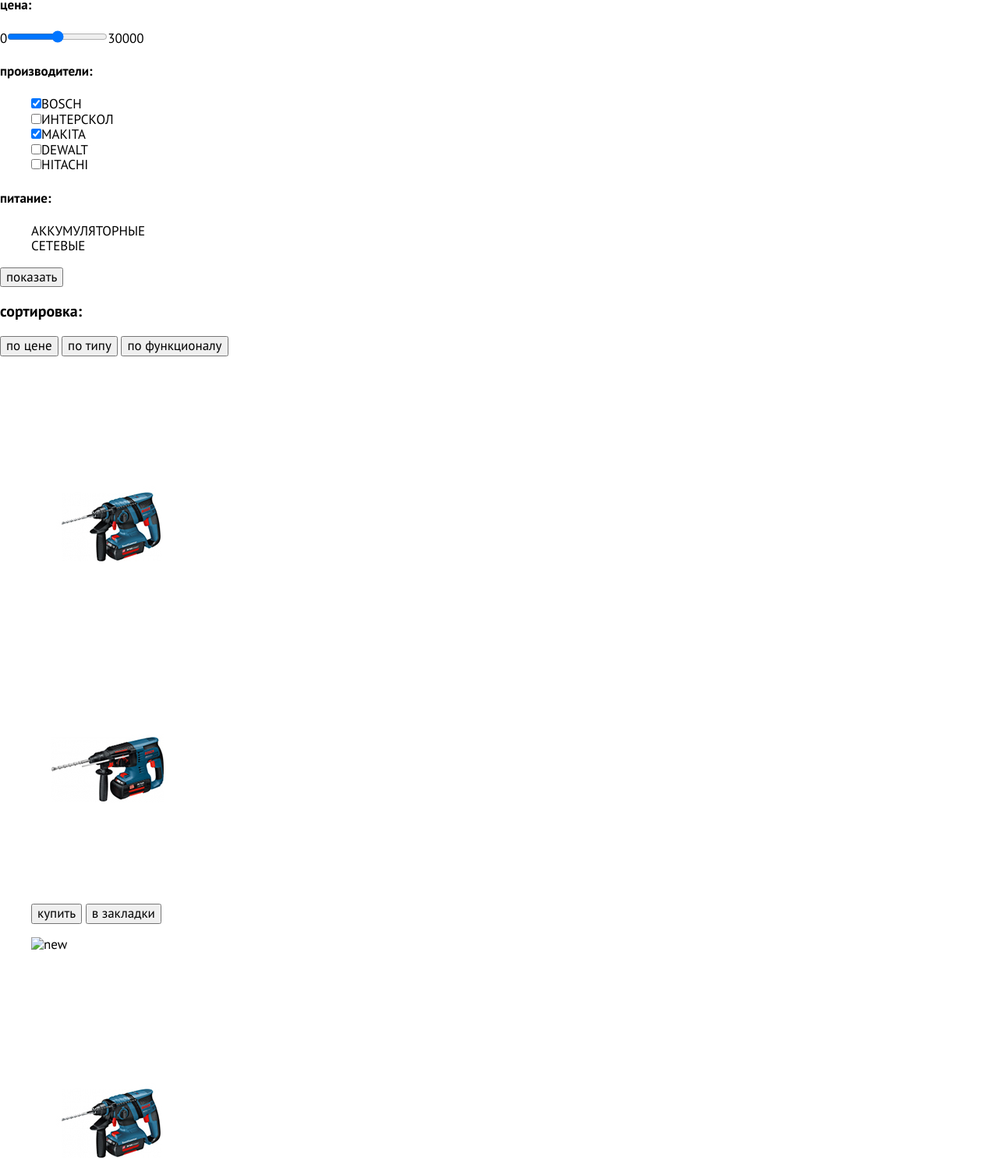
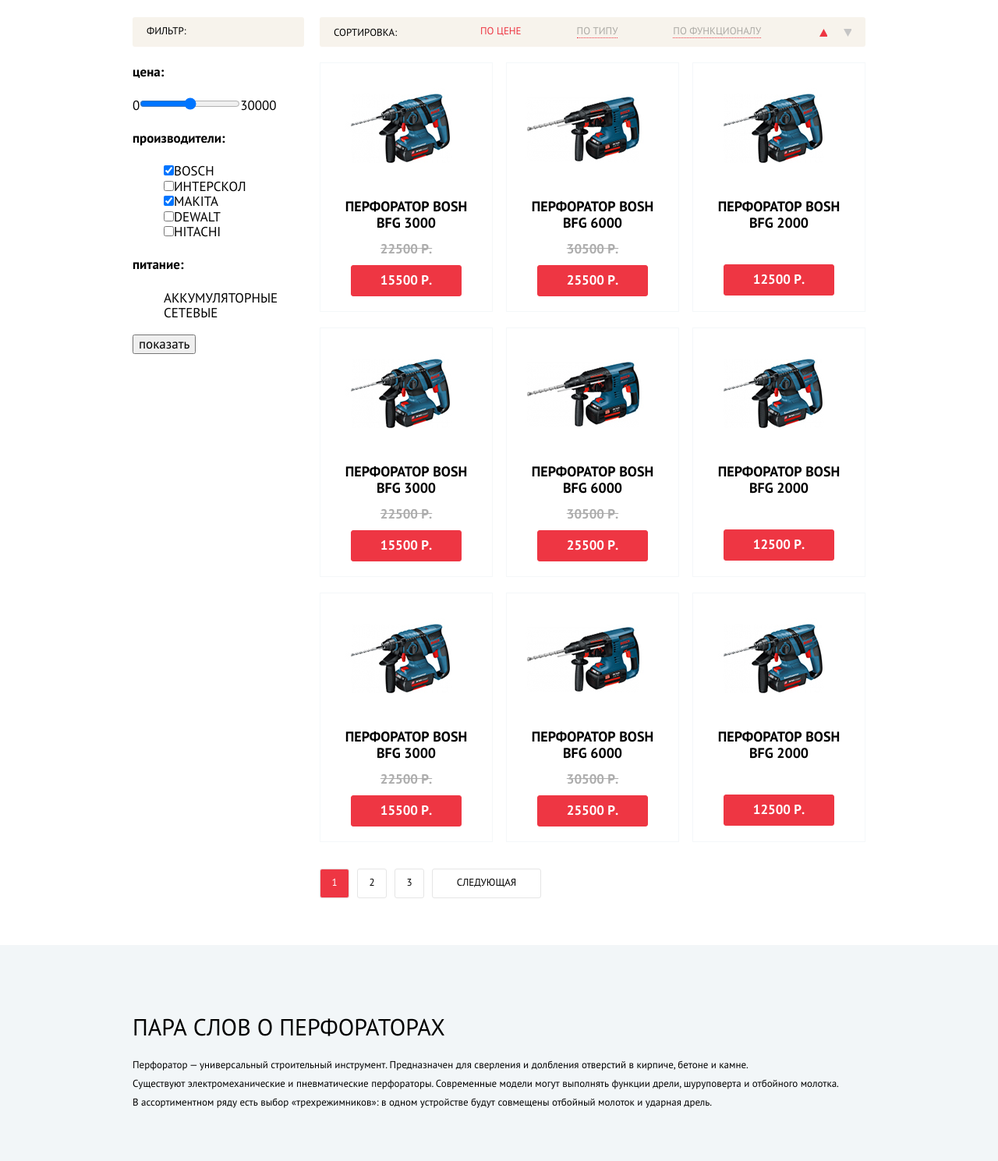
Before and after one commit to KAE2020/1336843-technomart-27, a plain HTML site: page catalog.html in a window 1280 px wide. Shown: the part 494-1983 px from the top of the page at 78% size. Drawn offline with Linux system fonts and the light colour scheme; a web font is replaced by a local one.

Commit message:
Исправление ошибок №5

```diff
--- a/catalog.html
+++ b/catalog.html
@@ -59,11 +59,18 @@
     </nav>
   </header>
   <main>
+    <div class="wrapper">
       <h1 class="visually-hidden">Каталог</h1>
-    <a href="index.html">На главную</a>
-    <a href="catalog.html">каталог</a>
-    <a href="#">инструмент</a>
-    <h2>ПЕРФОРАТОРЫ</h2>
+      <ul class="breadcrumbs wrapper">
+        <li><a class="icon-home" href="index.html"></a></li>
+        <li><a href="catalog.html">каталог</a></li>
+        <li><a href="#">инструмент</a></li>
+        <li><a href="#">перфораторы</a></li>
+      </ul>
+
+      <h2 class="title-h2 title-h2-catalog">ПЕРФОРАТОРЫ</h2>
+      <div class="filter-catalog">
+        <section class="filter-control">
           <form action="https://echo/htmlacademy.ru" oninput="priceoutput.value=pricecount.value" method="post">
             <div>
               <h3>фильтр:</h3>
@@ -93,103 +100,115 @@
             </ul>
             <input type="submit" value="показать">
           </form>
-    <div>
+        </section>
+        <section class="sorting">
+          <div class="sorting-toggle">
             <h3>сортировка:</h3>
-      <button type="submit">по цене</button>
-      <button type="submit">по типу</button>
-      <button type="submit">по функционалу</button>
+            <ul class="sorting-toggle-link">
+              <li><a class="active-link" href="#">по цене</a></li>
+              <li><a href="#">по типу</a></li>
+              <li><a href="#">по функционалу</a></li>
+            </ul>
+            <a class="triangle triangle-up" href="#"></a>
+            <a class="triangle triangle-down" href="#"></a>
+
           </div>
-    <ul>
-      <li><a href="#">
-          <h3>Перфоратор BOSH BFG 3000</h3>
-          <p><del>22500 Р.</del></p>
-          <span>15500 Р.</span>
-          <p><img src="img/Perforator_1.jpg" alt="Перфоратор BOSH BFG 3000"></p>
+          <ul class="sorting-toggle-result">
+            <li>
+              <a href="#">
+                <img src="img/perforator_1.jpg" alt="Перфоратор BOSH BFG 3000">
+                <h3>Перфоратор BOSH<br> BFG 3000</h3>
+                <del class="disqualify">22500 Р.</del>
+                <div class="actual-price">15500 Р.</div>
               </a>
             </li>
 
             <li><a href="#">
-          <h3>Перфоратор BOSH BFG 6000</h3>
-          <p><del>30500 Р.</del></p>
-          <span>25500 Р.</span>
-          <p><img src="img/Perforator_2.jpg" alt="Перфоратор BOSH BFG 6000"></p>
+                <img src="img/perforator_2.jpg" alt="Перфоратор BOSH BFG 6000">
+                <h3>Перфоратор BOSH<br> BFG 6000</h3>
+                <del class="disqualify">30500 Р.</del>
+                <div class="actual-price">25500 Р.</div>
               </a>
             </li>
 
             <li><a href="#">
-          <h3>Перфоратор BOSH BFG 2000</h3>
-          <span>12500 Р.</span>
+                <img src="img/perforator_1.jpg" alt="Перфоратор BOSH BFG 2000">
+                <h3>Перфоратор BOSH<br> BFG 2000</h3>
+                <div class="actual-price">12500 Р.</div>
               </a>
-
-        <div><button type="button">купить</button>
-          <button type="button">в закладки</button></div>
-        <p><img src="img/new flag.png" alt="new"></p>
             </li>
 
             <li>
               <a href="#">
-          <h3>Перфоратор BOSH BFG 3000</h3>
-          <p><del>22500 Р.</del></p>
-          <span>15500 Р.</span>
-          <p><img src="img/Perforator_1.jpg" alt="Перфоратор BOSH BFG 3000"></p>
+                <img src="img/perforator_1.jpg" alt="Перфоратор BOSH BFG 3000">
+                <h3>Перфоратор BOSH<br> BFG 3000</h3>
+                <del class="disqualify">22500 Р.</del>
+                <div class="actual-price">15500 Р.</div>
               </a>
             </li>
 
             <li><a href="#">
-          <h3>Перфоратор BOSH BFG 6000</h3>
-          <p><del>30500 Р.</del></p>
-          <span>25500 Р.</span>
-          <p><img src="img/Perforator_2.jpg" alt="Перфоратор BOSH BFG 6000">
-            <img src="img/new flag.png"></p>
+                <img src="img/perforator_2.jpg" alt="Перфоратор BOSH BFG 6000">
+                <h3>Перфоратор BOSH<br> BFG 6000</h3>
+                <del class="disqualify">30500 Р.</del>
+                <div class="actual-price">25500 Р.</div>
               </a>
             </li>
 
             <li><a href="#">
-          <h3>Перфоратор BOSH BFG 2000</h3>
-          <span>12500 Р.</span>
-          <p><img src="img/Perforator_1.jpg" alt="Перфоратор BOSH BFG 2000"></p>
+                <img src="img/perforator_1.jpg" alt="Перфоратор BOSH BFG 2000">
+                <h3>Перфоратор BOSH<br> BFG 2000</h3>
+                <div class="actual-price">12500 Р.</div>
+              </a>
+            </li>
+
+            <li>
+              <a href="#">
+                <img src="img/perforator_1.jpg" alt="Перфоратор BOSH BFG 3000">
+                <h3>Перфоратор BOSH<br> BFG 3000</h3>
+                <del class="disqualify">22500 Р.</del>
+                <div class="actual-price">15500 Р.</div>
               </a>
             </li>
 
             <li><a href="#">
-          <h3>Перфоратор BOSH BFG 3000</h3>
-          <p><del>22500 Р.</del></p>
-          <span>15500 Р.</span>
-          <p><img src="img/Perforator_1.jpg" alt="Перфоратор BOSH BFG 3000">
-            <img src="img/new flag.png"></p>
+                <img src="img/perforator_2.jpg" alt="Перфоратор BOSH BFG 6000">
+                <h3>Перфоратор BOSH<br> BFG 6000</h3>
+                <del class="disqualify">30500 Р.</del>
+                <div class="actual-price">25500 Р.</div>
               </a>
             </li>
 
             <li><a href="#">
-          <h3>Перфоратор BOSH BFG 6000</h3>
-          <p><del>30500 Р.</del></p>
-          <span>25500 Р.</span>
-          <p><img src="img/Perforator_2.jpg" alt="Перфоратор BOSH BFG 6000"></p>
-        </a>
-      </li>
-
-      <li><a href="#">
-          <h3>Перфоратор BOSH BFG 2000</h3>
-          <span>12500 Р.</span>
-          <p><img src="img/Perforator_1.jpg" alt="Перфоратор BOSH BFG 2000"></p>
+                <img src="img/perforator_1.jpg" alt="Перфоратор BOSH BFG 2000">
+                <h3>Перфоратор BOSH<br> BFG 2000</h3>
+                <div class="actual-price">12500 Р.</div>
               </a>
             </li>
 
           </ul>
-    <ul>
-      <li><a href="">1</a></li>
+          <ul class="paginator">
+            <li><a class="active" href="">1</a></li>
             <li><a href="">2</a></li>
-      <li>следующая</li>
+            <li><a href="3">3</a></li>
+            <li><a class="next" href="#">следующая</a></li>
           </ul>
-    <article>
+        </section>
+      </div>
+    </div>
+    <article class="about-perforator">
+      <div class="wrapper">
         <h2>ПАРА СЛОВ О ПЕРФОРАТОРАХ</h2>
         <p>
-        Перфоратор — универсальный строительный инструмент. Предназначен для сверления и долбления отверстий в кирпиче,
-        бетоне и камне.
+          Перфоратор — универсальный строительный инструмент. Предназначен для сверления и долбления отверстий в
+          кирпиче,
+          бетоне и камне.<br>
           Существуют электромеханические и пневматические перфораторы. Современные модели могут выполнять функции дрели,
-        шуруповерта и отбойного молотка.
-        В ассортиментном ряду есть выбор «трехрежимников»: в одном устройстве будут совмещены отбойный молоток и ударная
+          шуруповерта и отбойного молотка.<br>
+          В ассортиментном ряду есть выбор «трехрежимников»: в одном устройстве будут совмещены отбойный молоток и
+          ударная
           дрель.</p>
+      </div>
     </article>
   </main>
   <footer>
--- a/css/style.css
+++ b/css/style.css
@@ -48,9 +48,11 @@ ul {
     vertical-align: middle;
     text-align: center;
 }
+
 .topmenu .active {
     background-color: #ee3643;
 }
+
 .topmenu .order {
     background-color: #63a63e;
     width: 150px;
@@ -208,12 +210,13 @@ ul {
     width: 118px;
     padding-left: 42px;
 }
+
 .authorized {
     display: block;
     margin: 0 0 0 auto;
 }
+
 .user {
-
     box-sizing: border-box;
     position: relative;
     border: 1px solid white;
@@ -221,13 +224,14 @@ ul {
     line-height: 43px;
     width: 300px;
     margin-bottom: 7px;
+}
 
-}
 .username {
     color: #000000;
     font-size: 21px;
     padding-left: 47px;
 }
+
 .user::before {
     content: "";
     position: absolute;
@@ -237,6 +241,7 @@ ul {
     left: 11px;
     top: 11px;
 }
+
 .exit-login {
     content: "";
     background-image: url("../img/icon-logout.svg");
@@ -246,20 +251,20 @@ ul {
     margin-left: 33px;
     display: inline-block;
     vertical-align: middle;
+}
 
-}
-.my-orders,
-.account {
+.my-orders, .account {
     text-decoration: underline;
     font-size: 16px;
     color: #32425c;
+}
 
-}
 .my-orders {
     position: relative;
     margin-left: 18px;
     margin-right: 33px;
 }
+
 .my-orders::after {
     position: absolute;
     width: 4px;
@@ -270,6 +275,7 @@ ul {
     left: 90px;
     top: 8px;
 }
+
 .enter svg {
     position: absolute;
     width: 20px;
@@ -313,6 +319,42 @@ ul {
 
 main {
     background-color: white;
+}
+
+.breadcrumbs li {
+    display: inline-block;
+    position: relative;
+}
+
+.breadcrumbs a {
+    color: black;
+    text-transform: uppercase;
+    font-size: 13px;
+    font-family: "PT Sans", sans-serif;
+    margin-left: 36px;
+}
+
+.breadcrumbs li:nth-child(n+2)::before {
+    content: "";
+    position: absolute;
+    background-image: url("../img/icon-right-small.svg");
+    background-repeat: no-repeat;
+    width: 8px;
+    height: 12px;
+    top: 5px;
+    left: 13px;
+}
+
+a.icon-home {
+    position: relative;
+    content: "";
+    background-image: url("../img/icon-home.svg");
+    background-repeat: no-repeat;
+    width: 14px;
+    height: 12px;
+    padding-left: 16px;
+    margin-left: 0px;
+    top: 3px;
 }
 
 .store {
@@ -563,17 +605,19 @@ input[type=radio] {
     background-position: 100% 100%;
     height: 266px;
 }
+
 .slide:nth-child(2) {
     background: #231614;
     background-repeat: no-repeat;
+}
 
-}
 .slide-text {
     padding-top: 26px;
     padding-left: 22px;
     width: 300px;
     color: #ffffff;
 }
+
 .slide-text a {
     width: 195px;
     height: 38px;
@@ -594,7 +638,7 @@ input[type=radio] {
     margin-bottom: 20px;
 }
 
-.popular h2 {
+.title-h2 {
     text-transform: uppercase;
     font-family: "Cuprum", sans-serif;
     font-size: 30px;
@@ -603,6 +647,128 @@ input[type=radio] {
     color: #32425c;
 }
 
+.title-h2-catalog {
+    padding: 29px;
+    background-color: #f2f6f8;
+}
+
+.filter-catalog {
+    display: flex;
+}
+
+.filter-control {
+    min-width: 220px;
+    margin-right: 20px;
+}
+
+.sorting {
+    display: flex;
+    flex-direction: column;
+    flex-grow: 1;
+}
+
+.sorting-toggle {
+    display: flex;
+    background-color: #f7f3ec;
+    height: 38px;
+    border-radius: 3px;
+}
+
+.sorting-toggle-link {
+    display: flex;
+}
+
+.sorting-toggle a {
+    color: #acaaa5;
+    font-size: 13px;
+    text-transform: uppercase;
+    font-family: "PT Sans", sans-serif;
+    border-bottom: 1px dotted #ee3643;
+    margin-left: 71px;
+}
+
+.sorting-toggle li {
+    display: flex;
+    align-items: center;
+}
+
+.sorting-toggle .triangle-up {
+    position: relative;
+    background-image: url("../img/icon-up-dir.svg");
+    background-repeat: no-repeat;
+    border: none;
+    top: 15px;
+    height: 10px;
+    margin-left: 75px;
+    padding-left: 10px;
+}
+
+.sorting-toggle .triangle-down {
+    position: relative;
+    background-image: url("../img/icon-down-dir.svg");
+    background-repeat: no-repeat;
+    left: 10px;
+    top: 15px;
+    height: 10px;
+    border: none;
+    padding-left: 10px;
+    margin-left: auto;
+    margin-right: 28px;
+}
+
+.sorting-toggle .active-link {
+    color: #ee3643;
+    margin-left: 67px;
+    border: none;
+}
+
+.sorting-toggle-result {
+    display: flex;
+    flex-wrap: wrap;
+    margin-top: 0px;
+    margin-left: auto;
+    margin-right: auto;
+    justify-content: space-between;
+    padding: 0px;
+}
+
+.filter-catalog h3 {
+    font-size: 13px;
+    font-family: "PT Sans", sans-serif;
+    color: black;
+    text-transform: uppercase;
+    font-weight: 400;
+    padding-left: 18px;
+}
+
+.filter-control h3 {
+    background-color: #f7f3ec;
+    display: flex;
+    border-radius: 3px;
+    height: 38px;
+    margin: 0;
+    align-items: center;
+}
+
+.catalog-items h3, .sorting-toggle-result h3 {
+    font-family: "PT Sans", sans-serif;
+    font-size: 18px;
+    font-weight: 700;
+    text-align: center;
+    margin: 0 0 13px 0;
+    padding: 0;
+    color: black;
+}
+
+.sorting-toggle-result h3:nth-child(3) {
+    padding-bottom: 53px;
+}
+
+.catalog-items a, .sorting-toggle-result a {
+    padding-top: 0px;
+    text-align: center;
+    height: 298px;
+}
 
 .red-btn {
     border: 1px solid #ee3643;
@@ -615,6 +781,7 @@ input[type=radio] {
     text-transform: uppercase;
     font-size: 14px;
 }
+
 .all {
     width: 251px;
     height: 38px;
@@ -630,40 +797,28 @@ input[type=radio] {
     padding: 0px;
 }
 
-.catalog-items li {
+.catalog-items li, .sorting-toggle-result li {
     width: 220px;
-    height: 317px;
+    height: 318px;
     border: 1px solid #f4f7f9;
     padding: 0px;
 }
 
-.catalog-items a {
-    align-items: center;
-    display: flex;
-    flex-direction: column;
-    justify-content: space-between;
-    padding-top: 0px;
-    text-align: center;
-}
-
-.catalog-items h3 {
-    font-family: "PT Sans", sans-serif;
-    font-weight: bold;
-    font-size: 18px;
-    color: black;
-    margin: 0px;
+.sorting-toggle-result li {
+    margin-top: 20px;
 }
 
 .disqualify {
+    font-family: "PT Sans", sans-serif;
     color: #adadad;
     font-weight: bold;
-    align-items: center;
-    justify-content: center;
-    margin: 0px;
+    margin: 0 auto;
     line-height: 18px;
+    display: block;
 }
 
-.catalog-items div {
+.actual-price {
+    font-family: "PT Sans", sans-serif;
     border: 1px solid #ee3643;
     border-radius: 3px;
     width: 140px;
@@ -672,24 +827,17 @@ input[type=radio] {
     display: flex;
     justify-content: center;
     align-items: center;
+    font-weight: 700;
+    vertical-align: bottom;
+    margin: 12px auto 21px auto;
 }
 
-li span {
-    color: white;
-    font-weight: bold;
+.sorting-toggle-result .actual-price:nth-child(3), .catalog-items .actual-price:nth-child(3) {
+    margin-top: 42px;
 }
 
 .catalog-items img {
     padding: 0px;
-}
-
-.catalog-items li:last-child h3 {
-    padding-bottom: 43px;
-}
-
-.catalog-items p {
-    margin-top: 12px;
-    margin-bottom: 12px;
 }
 
 .brands {
@@ -717,7 +865,21 @@ li span {
     background-color: #f4f7f9;
 }
 
+.services-slider {
+    position: relative;
+}
 
+.results-slider {
+    display: none;
+}
+
+#slide-delivery:checked~.services-slider results-slider:nth-child(1), #slide-warranty:checked~.services-slider results-slider:nth-child(2), #slide-credit:checked~.services-slider results-slider:nth-child(3) {
+    display: block;
+}
+
+#slide-delivery:checked~.services-slider label[for="slide-delivery"], #slide-warranty:checked~.services-slider label[for="slide-warranty"], #slide-credit:checked~.services-slider label[for="slide-credit"] {
+    background-color: red;
+}
 
 .services h2 {
     padding-top: 65px;
@@ -863,6 +1025,60 @@ li span {
     margin-bottom: 85px;
     margin-top: 40px;
     padding: 0px;
+}
+
+.paginator {
+    display: flex;
+    padding-left: 0px;
+    margin-bottom: 60px;
+}
+
+.paginator a {
+    font-family: "PT Sans", Arial, sans-serif sans-serif;
+    border: 1px solid #e5e5e5;
+    color: black;
+    font-size: 13px;
+    text-transform: uppercase;
+    width: 36px;
+    height: 36px;
+    display: flex;
+    align-items: center;
+    justify-content: center;
+    border-radius: 3px;
+    margin-right: 10px;
+}
+
+.paginator .active {
+    color: #ffffff;
+    background-color: #ee3643;
+}
+
+.paginator .next {
+    width: 138px;
+    height: 36px;
+}
+
+.about-perforator {
+    margin: auto;
+    padding: 68px 0 69px;
+    background-color: #f2f6f8;
+}
+
+.about-perforator h2 {
+    font-family: "Cuprum", "PT sans", Arial, sans-serif;
+    font-size: 30px;
+    text-transform: uppercase;
+    line-height: 24px;
+    font-weight: 400;
+}
+
+.about-perforator p {
+    font-family: "PT sans", Arial, sans-serif;
+    ;
+    font-size: 13px;
+    margin: 0;
+    padding: 0;
+    line-height: 24px;
 }
 
 footer {
```
Also changed, not shown: index.html (+17 -19 lines), img/icon-down-dir.svg (added), img/icon-home.svg (added), img/icon-right-small.svg (added), img/icon-up-dir.svg (added). Lines whose indentation alone changed are shown as unchanged.
